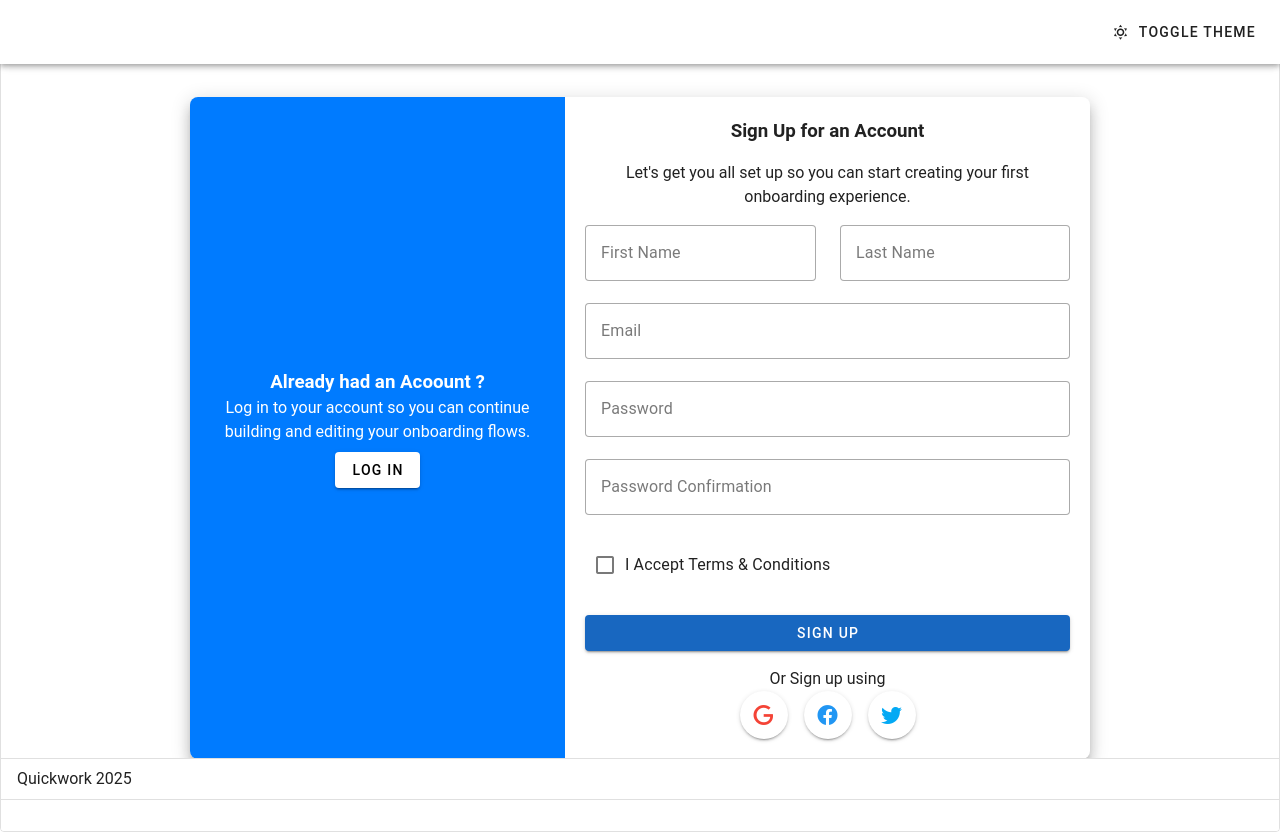
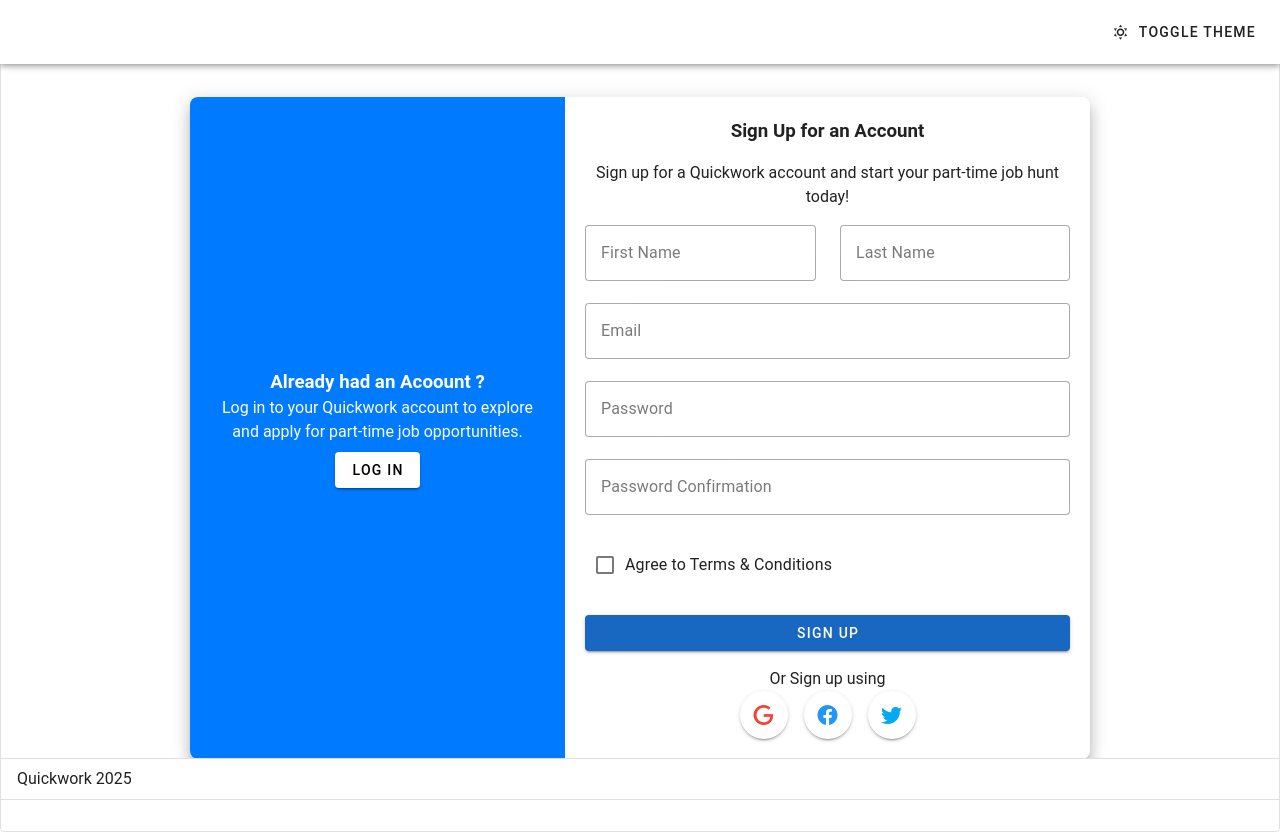
Before and after one commit to ianglenncurilan/web-quickwork, a Vue app: page /register in a window 1280 px wide. Built offline with nearby package versions, Linux system fonts and the light colour scheme.

Commit message:
fix: tag line

```diff
--- a/src/views/auth/RegisterView.vue
+++ b/src/views/auth/RegisterView.vue
@@ -19,8 +19,7 @@ import AppLayout from '@/components/layout/AppLayout.vue'
             >
               <h3 class="font-weight-bold text-center">Already had an Acoount ?</h3>
               <p class="text-center">
-                Log in to your account so you can continue building and editing your onboarding
-                flows.
+                Log in to your Quickwork account to explore and apply for part-time job opportunities.
               </p>
               <v-btn color="white" outlined class="mt-2" to="/">LOG IN</v-btn>
             </v-col>
@@ -29,7 +28,7 @@ import AppLayout from '@/components/layout/AppLayout.vue'
             <v-col cols="12" md="7" class="pa-5">
               <h3 class="font-weight-bold text-center">Sign Up for an Account</h3>
               <p class="text-center my-4">
-                Let's get you all set up so you can start creating your first onboarding experience.
+                Sign up for a Quickwork account and start your part-time job hunt today!
               </p>
               <v-form fast-fail @submit.prevent>
                 <v-row>
@@ -53,7 +52,7 @@ import AppLayout from '@/components/layout/AppLayout.vue'
                   variant="outlined"
                   required
                 ></v-text-field>
-                <v-checkbox label="I Accept Terms & Conditions" required></v-checkbox>
+                <v-checkbox label="Agree to Terms & Conditions" required></v-checkbox>
                 <v-btn color="primary" type="submit" block>SIGN UP</v-btn>
               </v-form>
               <div class="text-center mt-4">
```
